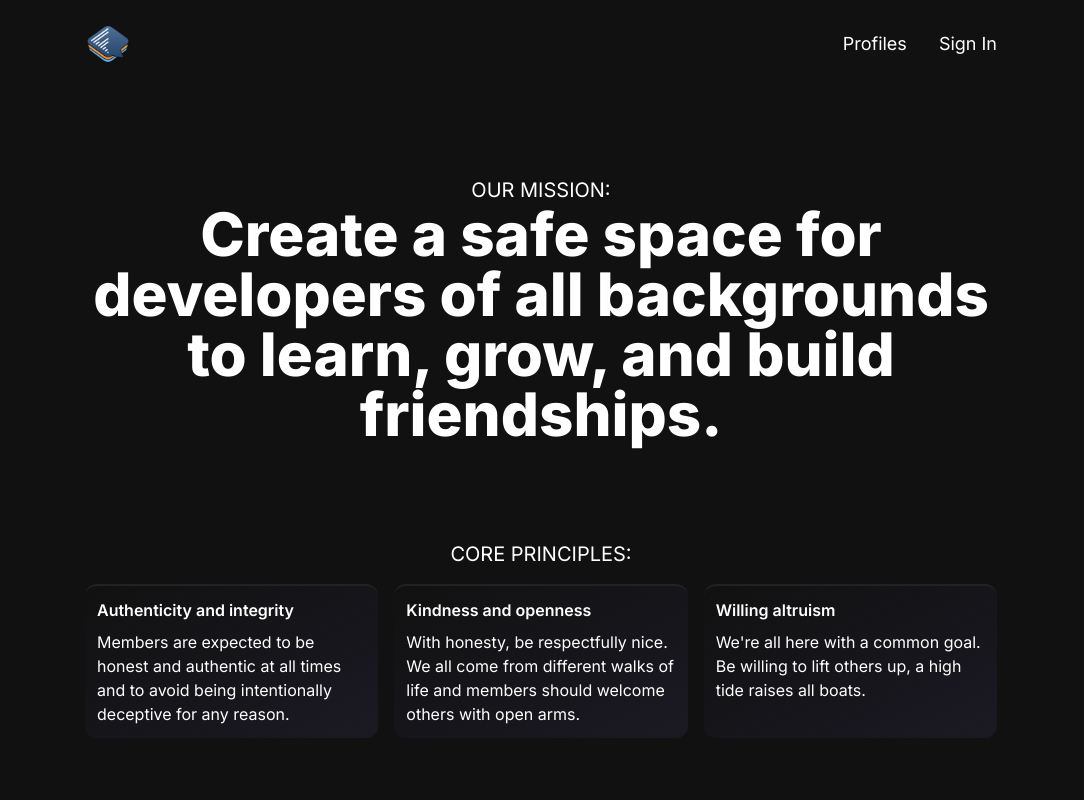
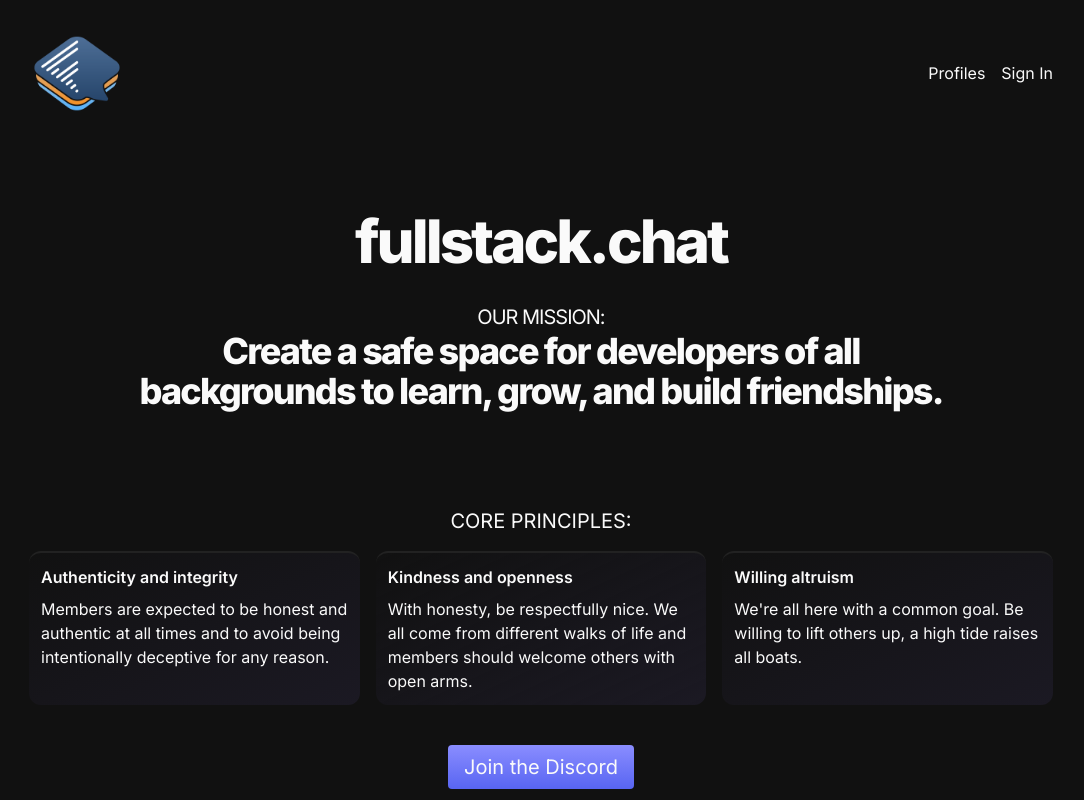
Before and after one commit to fullstack-chat/fullstack.chat, a Next.js app: page / in a window 1280 px wide. Shown: the top 800 px of the page, without its empty margins (99-1183 px from the left). Built offline with nearby package versions, Linux system fonts and the light colour scheme; no server answers.

Commit message:
Remove some of Brian's styles and begin refining them

```diff
--- a/src/app/globals.css
+++ b/src/app/globals.css
@@ -3,26 +3,28 @@
 @tailwind utilities;
 
 body {
-  font-family: 'Open Sans', sans-serif;
-  margin: 0;
-  padding: 0px 0px 20px 0px;
+  font-family: "Open Sans", sans-serif;
   line-height: 1.5;
-  color: #fefefe;
-  @apply bg-[#111111];
+  @apply bg-[#111] text-zinc-50;
 }
 
-p {
-  padding-bottom: 1rem !important;
+h1,
+h2,
+h3,
+h4,
+h5,
+h6 {
+  @apply text-balance font-extrabold leading-tight tracking-tighter;
 }
 
 h1 {
-  @apply text-4xl pb-3 mb-2 !important;
+  @apply text-4xl md:text-5xl lg:text-6xl;
 }
 
 h2 {
-  @apply text-2xl !important;
+  @apply text-3xl md:text-4xl lg:text-5xl;
 }
 
 h3 {
-  @apply text-2xl pb-1 mb-2 !important;
+  @apply text-2xl md:text-3xl lg:text-4xl;
 }
--- a/src/app/layout.tsx
+++ b/src/app/layout.tsx
@@ -1,18 +1,19 @@
 import type { Metadata } from "next";
 import { Inter } from "next/font/google";
 import "./globals.css";
-import { ClerkProvider, UserButton } from '@clerk/nextjs'
+import { ClerkProvider, UserButton } from "@clerk/nextjs";
 import Navbar from "./lib/components/Navbar";
 import Footer from "./lib/components/Footer";
 import { Toaster } from "react-hot-toast";
-import PHProvider from './lib/PHProvider'
+import PHProvider from "./lib/PHProvider";
 import PostHogPageView from "./lib/PostHogPageView";
 
 const inter = Inter({ subsets: ["latin"] });
 
 export const metadata: Metadata = {
   title: "fullstack.chat",
-  description: "A safe space for developers of all backgrounds to learn, grow, and build friendships.",
+  description:
+    "A safe space for developers of all backgrounds to learn, grow, and build friendships.",
 };
 
 export default function RootLayout({
@@ -24,16 +25,14 @@
     <ClerkProvider>
       <html lang="en">
         <PHProvider>
-          <body className={inter.className}>
-            <Toaster/>
+          <body
+            className={`${inter.className} px-4 py-8 max-w-screen-lg xl:px-0 mx-auto`}
+          >
+            <Toaster />
             <PostHogPageView />
-            <div className="flex justify-center text-white md:mx-0 m-2">
-              <div className="flex flex-col w-full max-w-[960px] px-2">
-                <Navbar />
-                { children }
-                <Footer />
-              </div>
-            </div>
+            <Navbar />
+            <main>{children}</main>
+            <Footer />
           </body>
         </PHProvider>
       </html>
--- a/src/app/lib/components/Navbar.tsx
+++ b/src/app/lib/components/Navbar.tsx
@@ -1,22 +1,34 @@
-'use client'
+"use client";
 
-import React, { useState } from 'react';
-import Link from 'next/link';
+import React, { useState } from "react";
+import Link from "next/link";
 
-import { AiOutlineMenu, AiOutlineClose } from "react-icons/ai"
-import { SignIn, SignInButton, UserProfile, useUser, UserButton, SignedIn, SignedOut } from '@clerk/nextjs';
+import { AiOutlineMenu, AiOutlineClose } from "react-icons/ai";
+import {
+  SignIn,
+  SignInButton,
+  UserProfile,
+  useUser,
+  UserButton,
+  SignedIn,
+  SignedOut,
+} from "@clerk/nextjs";
 
 function Navbar() {
   const [isMenuShown, setIsMenuShown] = useState(false);
 
   return (
-		<nav className="flex item-center align-center justify-between py-4 px-4">
-			<div className="w-[80px]">
+    <nav className="flex items-center">
+      <div className="max-w-16 md:max-w-24 mr-auto">
         <Link href="/">
-					<img alt="fullstack.chat logo" src="/assets/images/logo-2.png" className="logo max-h-[40px]" />
+          <img
+            alt="fullstack.chat logo"
+            src="/assets/images/logo-2.png"
+            className="logo"
+          />
         </Link>
       </div>
-			<div className="container flex flex-col h-full justify-end gap-10 text-2xl md:flex-row md:h-auto md:gap-8 md:text-lg items-center">
+      <div className="flex gap-4 ">
         <Link href="/profiles">Profiles</Link>
         <SignedIn>
           <Link href="/me">My Profile</Link>
--- a/src/app/page.tsx
+++ b/src/app/page.tsx
@@ -1,38 +1,41 @@
-'use client'
+"use client";
 
 import JoinButton from "./lib/components/JoinButton";
 import UiCard from "./lib/components/UiCard";
 
 export default function Home() {
   return (
-    <main>
-      <div className="mt-20 p-4 min-h-[20vh]">
-        <div className="flex items-center justify-center text-xl text-center uppercase">
-          Our mission:
-        </div>
-        <div className="flex items-center justify-center text-6xl font-extrabold text-center">
-          Create a safe space for developers of all backgrounds to learn, grow, and build friendships.
-        </div>
-      </div>
+    <div>
+      <section className="text-center grid py-12 lg:py-24">
+        <h1 className="mb-8">fullstack.chat</h1>
+        <h2 className="font-normal uppercase text-xl">Our Mission:</h2>
+        <h3 className="text-balance">
+          Create a safe space for developers of all backgrounds to learn, grow,
+          and build friendships.
+        </h3>
+      </section>
 
-      <div className="flex flex-col md:grid grid-cols-3 gap-4 mx-4 my-20">
+      <div className="flex flex-col md:grid grid-cols-3 gap-4">
         <div className="col-span-3 flex items-center justify-center text-xl text-center uppercase">
           Core principles:
         </div>
         <UiCard title="Authenticity and integrity">
-          Members are expected to be honest and authentic at all times and to avoid being intentionally deceptive for any reason.
+          Members are expected to be honest and authentic at all times and to
+          avoid being intentionally deceptive for any reason.
         </UiCard>
         <UiCard title="Kindness and openness">
-          With honesty, be respectfully nice. We all come from different walks of life and members should welcome others with open arms.
+          With honesty, be respectfully nice. We all come from different walks
+          of life and members should welcome others with open arms.
         </UiCard>
         <UiCard title="Willing altruism">
-          We're all here with a common goal. Be willing to lift others up, a high tide raises all boats.
+          We're all here with a common goal. Be willing to lift others up, a
+          high tide raises all boats.
         </UiCard>
       </div>
 
       <div className="mx-4 my-10 flex items-center justify-center">
         <JoinButton />
       </div>
-    </main>
+    </div>
   );
 }
```
Lines whose indentation alone changed are shown as unchanged.
